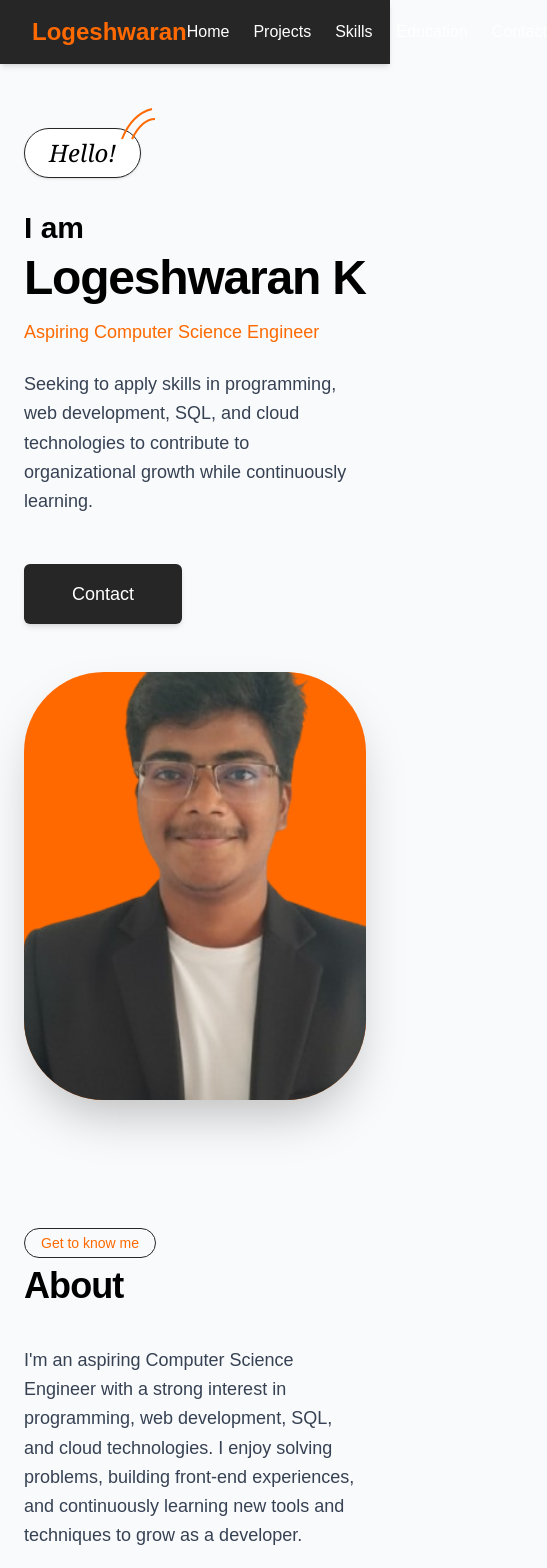
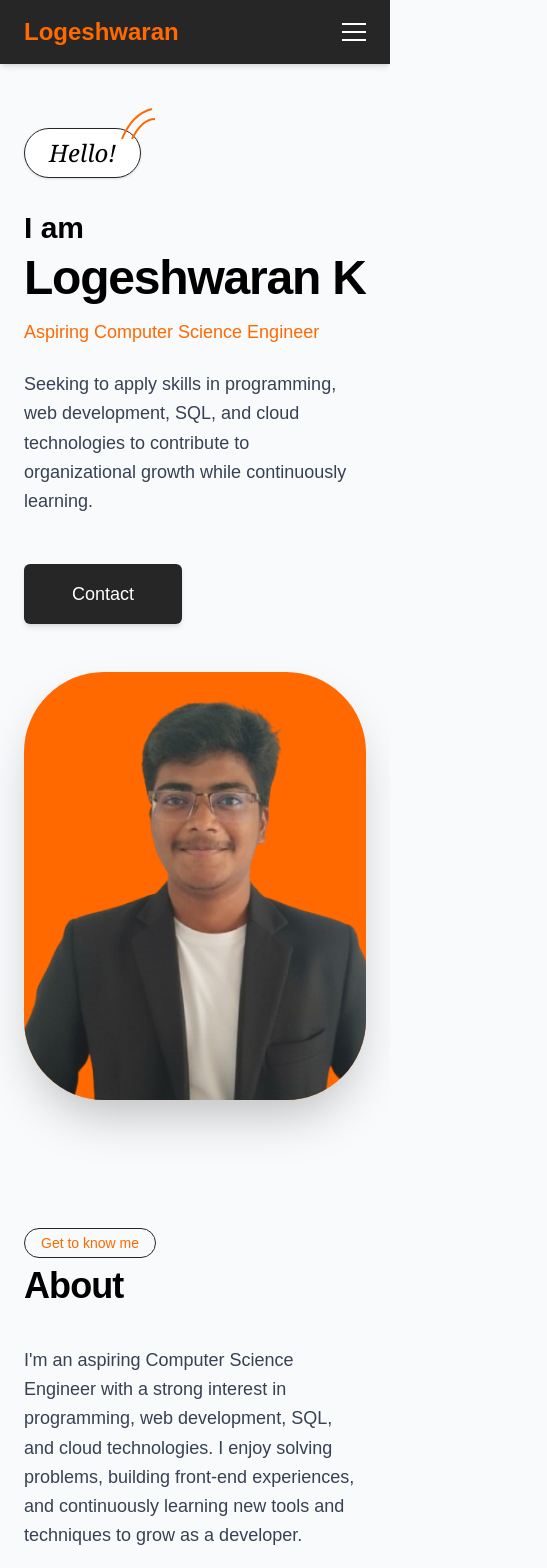
Before and after one commit to LOGESHWARAN000/portfolio, a React (Vite) app: page / in a window 390 px wide. Shown: the top 1568 px of the page, 547 px wide, since content can reach past the window. Built offline with nearby package versions, Linux system fonts and the light colour scheme.

Commit message:
Make navbar responsive with mobile menu, fix hero image sizing

```diff
--- a/src/Hero.jsx
+++ b/src/Hero.jsx
@@ -54,12 +54,11 @@ export default function Hero() {
             className="relative flex aspect-[4/5] w-full max-w-md items-center justify-center overflow-hidden bg-orange-500 shadow-2xl"
             style={{ borderRadius: "80px" }}
           >
-            <span className="font-serif text-9xl font-bold text-white/90"> <img
-    src="./img/loki1.png"
-    alt="loading"
-    className="w-113 h-140 object-cover"
-  />
-  </span>
+            <img
+              src="./img/loki1.png"
+              alt="Logeshwaran K"
+              className="h-full w-full object-cover"
+            />
           </div>
         </section>
       </div>
--- a/src/Navbar.jsx
+++ b/src/Navbar.jsx
@@ -1,14 +1,60 @@
+import { useState } from "react";
+
+const LINKS = [
+  { href: "#top", label: "Home" },
+  { href: "#projects", label: "Projects" },
+  { href: "#skills", label: "Skills" },
+  { href: "#education", label: "Education" },
+  { href: "#contact", label: "Contact" },
+];
+
 export default function Navbar() {
+  const [open, setOpen] = useState(false);
+
   return (
-    <nav className="flex justify-between items-center px-8 py-4 bg-neutral-800 text-white shadow-md">
-      <h1 className="text-2xl font-bold text-orange-500">Logeshwaran</h1>
-      <ul className="flex gap-6">
-        <li><a href="#top" className="hover:text-orange-400">Home</a></li>
-        <li><a href="#projects" className="hover:text-orange-400">Projects</a></li>
-        <li><a href="#skills" className="hover:text-orange-400">Skills</a></li>
-        <li><a href="#education" className="hover:text-orange-400">Education</a></li>
-        <li><a href="#contact" className="hover:text-orange-400">Contact</a></li>
-      </ul>
+    <nav className="relative bg-neutral-800 px-6 py-4 text-white shadow-md md:px-8">
+      <div className="flex items-center justify-between">
+        <h1 className="text-2xl font-bold text-orange-500">Logeshwaran</h1>
+
+        {/* Desktop links — hidden on mobile, shown from md: up */}
+        <ul className="hidden gap-6 md:flex">
+          {LINKS.map((link) => (
+            <li key={link.href}>
+              <a href={link.href} className="hover:text-orange-400">
+                {link.label}
+              </a>
+            </li>
+          ))}
+        </ul>
+
+        {/* Hamburger button — shown only on mobile, hidden from md: up */}
+        <button
+          onClick={() => setOpen(!open)}
+          aria-label="Toggle menu"
+          className="flex flex-col gap-1.5 md:hidden"
+        >
+          <span className={`h-0.5 w-6 bg-white transition-all ${open ? "translate-y-2 rotate-45" : ""}`} />
+          <span className={`h-0.5 w-6 bg-white transition-all ${open ? "opacity-0" : ""}`} />
+          <span className={`h-0.5 w-6 bg-white transition-all ${open ? "-translate-y-2 -rotate-45" : ""}`} />
+        </button>
+      </div>
+
+      {/* Mobile dropdown menu */}
+      {open && (
+        <ul className="mt-4 flex flex-col gap-4 border-t border-neutral-700 pt-4 md:hidden">
+          {LINKS.map((link) => (
+            <li key={link.href}>
+              <a
+                href={link.href}
+                onClick={() => setOpen(false)}
+                className="block hover:text-orange-400"
+              >
+                {link.label}
+              </a>
+            </li>
+          ))}
+        </ul>
+      )}
     </nav>
   );
 }
```
Also changed, not shown: 1 other file (tests, documents, lock files or other folders).
